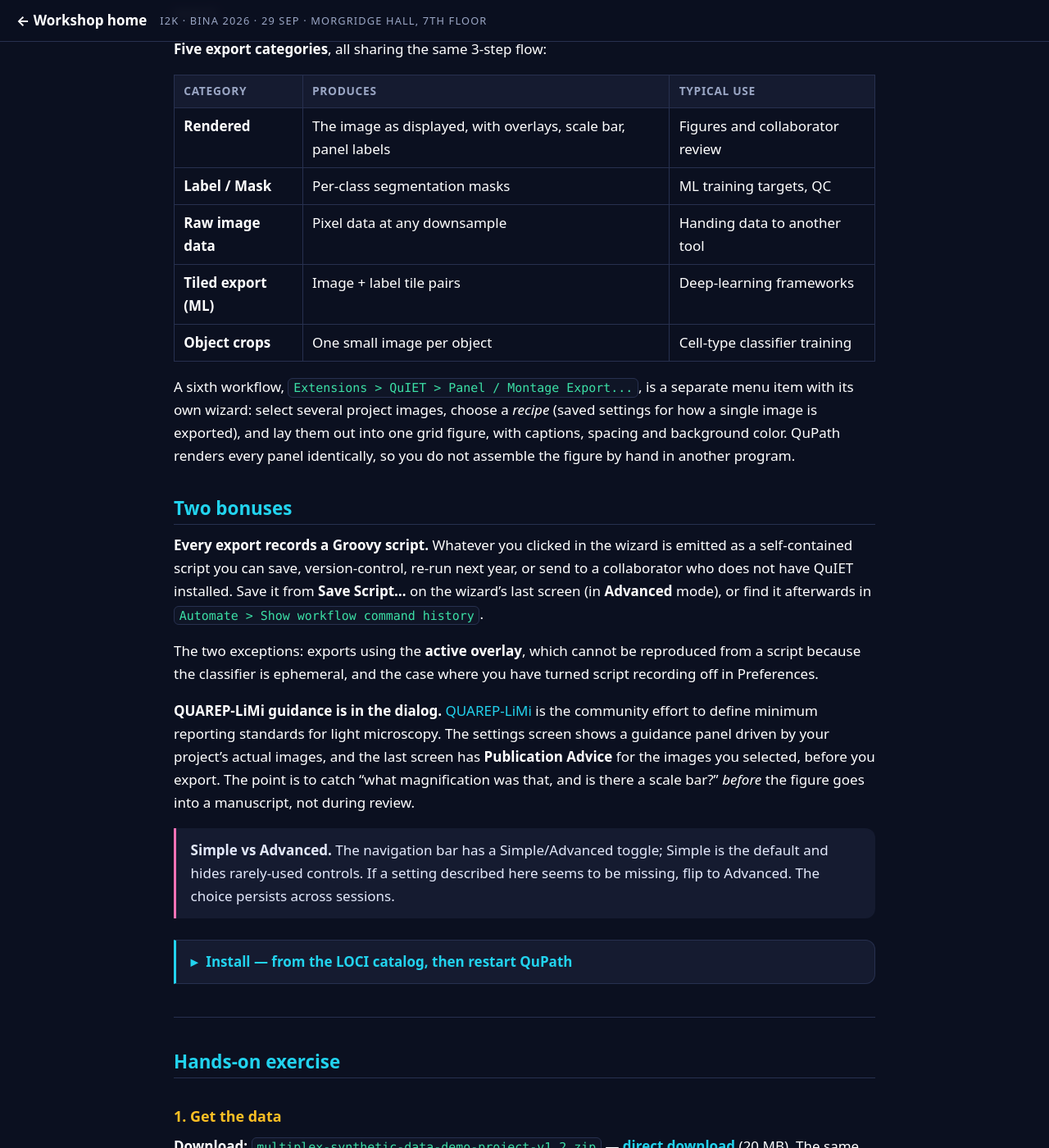
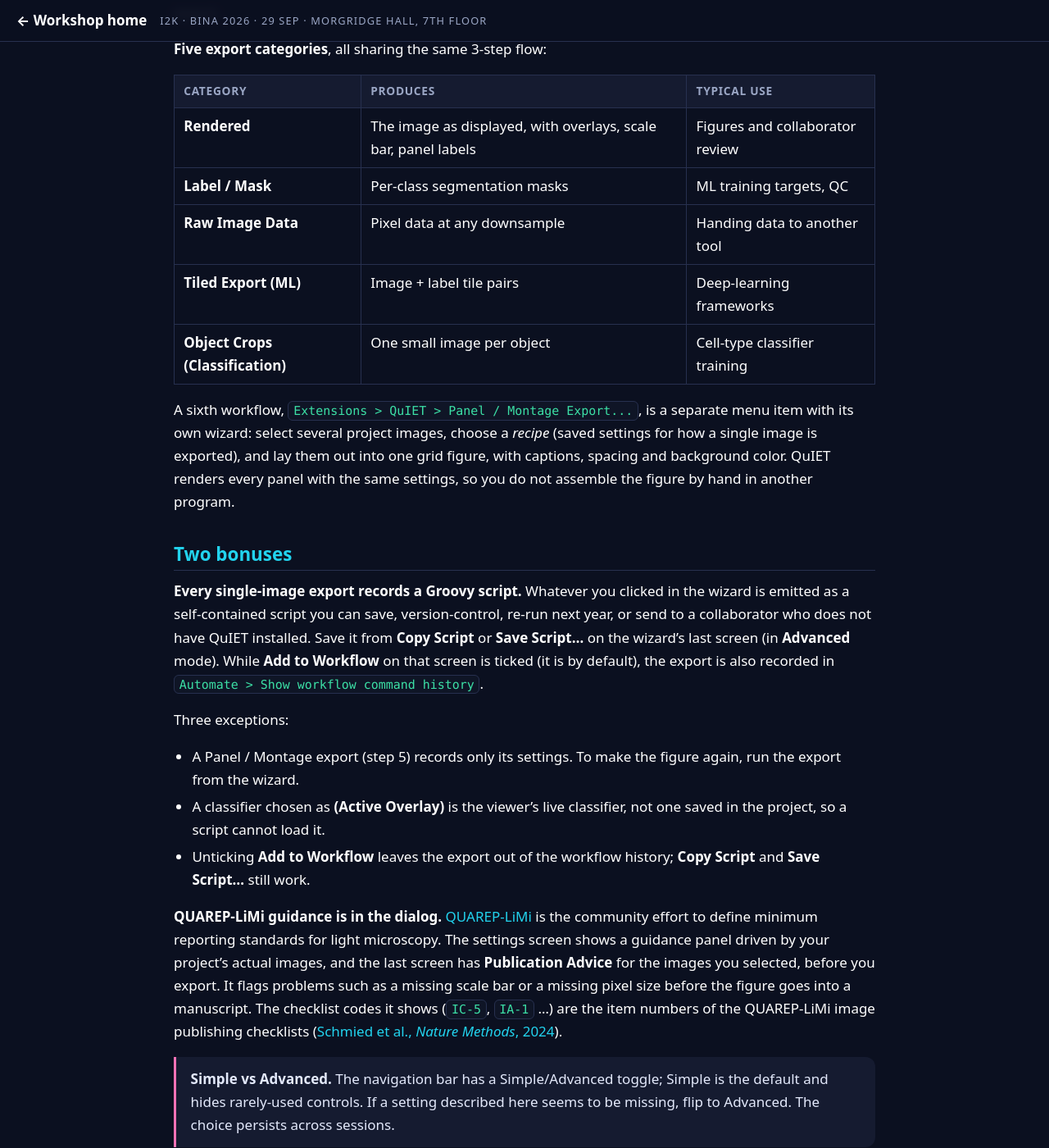
Before and after one commit to MichaelSNelson/BINA-I2K-2026-QuPath-Extensions, a Jekyll site: the page built from docs/01-quiet-image-export.md, in a window 1280 px wide and 1400 px high, scrolled down 1235 px. Shown: the whole window at 82% size. Built offline with Jekyll 4.4.1, drawn with Linux system fonts in a browser that asks for light colours; some of the changed text lies outside the part shown.

Commit message:
QuIET chapter: 1.3.1, review fixes, new Publication Advice screenshot
Version 1.3.1. Card names match the wizard; "QuIET renders" each panel; the
script exceptions are Panel / Montage, (Active Overlay) and Add to Workflow
(not "Preferences"); Copy Script also needs Advanced mode; the SVG cap counts
detections; the result folder opens by itself; export_info.txt contents as
written; the script rereads saved display settings; per-image display in
What to notice; QUAREP-LiMi checklist paper cited. With one image ticked the
advice is now one suggestion (IC-5): 1.3.1 recomputes it as the selection
changes, so the screenshot is retaken. Going-further bullet rewritten without
the unreleased Fiber Analysis maps.

Claude-Session: https://claude.ai/code/session_011vsVaz6bucybYzteLzjXpH

````diff
--- a/docs/01-quiet-image-export.md
+++ b/docs/01-quiet-image-export.md
@@ -12,7 +12,7 @@ title: QuIET - QuPath Image Export Toolkit
 | | |
 |---|---|
 | **Repository** | [uw-loci/qupath-extension-image-export-toolkit](https://github.com/uw-loci/qupath-extension-image-export-toolkit) |
-| **Extension version** | 1.3.0 |
+| **Extension version** | 1.3.1 |
 | **License** | Apache-2.0 |
 | **Requires** | QuPath 0.7.0+, Java 21+ |
 | **Where to find it** | `Extensions > QuIET > Image Export...` and `Extensions > QuIET > Panel / Montage Export...` |
@@ -44,33 +44,42 @@ category, configure it, pick your images, and export.
 |---|---|---|
 | **Rendered** | The image as displayed, with overlays, scale bar, panel labels | Figures and collaborator review |
 | **Label / Mask** | Per-class segmentation masks | ML training targets, QC |
-| **Raw image data** | Pixel data at any downsample | Handing data to another tool |
-| **Tiled export (ML)** | Image + label tile pairs | Deep-learning frameworks |
-| **Object crops** | One small image per object | Cell-type classifier training |
+| **Raw Image Data** | Pixel data at any downsample | Handing data to another tool |
+| **Tiled Export (ML)** | Image + label tile pairs | Deep-learning frameworks |
+| **Object Crops (Classification)** | One small image per object | Cell-type classifier training |
 
 A sixth workflow, `Extensions > QuIET > Panel / Montage Export...`, is a separate menu item with
 its own wizard:
 select several project images, choose a *recipe* (saved settings for how a single image is
 exported), and lay them out into one grid figure, with captions, spacing and background color.
-QuPath renders every panel identically, so you do not assemble the figure by hand in
-another program.
+QuIET renders every panel with the same settings, so you do not assemble the figure by hand
+in another program.
 
 ## Two bonuses
 
-**Every export records a Groovy script.** Whatever you clicked in the wizard is emitted as a
-self-contained script you can save, version-control, re-run next year, or send to a
-collaborator who does not have QuIET installed. Save it from **Save Script...** on the wizard's last screen
-(in **Advanced** mode), or find it afterwards in `Automate > Show workflow command history`.
+**Every single-image export records a Groovy script.** Whatever you clicked in the wizard is
+emitted as a self-contained script you can save, version-control, re-run next year, or send to
+a collaborator who does not have QuIET installed. Save it from **Copy Script** or **Save
+Script...** on the wizard's last screen (in **Advanced** mode). While **Add to Workflow** on that
+screen is ticked (it is by default), the export is also recorded in
+`Automate > Show workflow command history`.
 
-The two exceptions: exports using the **active overlay**, which cannot be reproduced from a
-script because the classifier is ephemeral, and the case where you have turned script recording
-off in Preferences.
+Three exceptions:
+
+- A Panel / Montage export (step 5) records only its settings. To make the figure again, run the
+  export from the wizard.
+- A classifier chosen as **(Active Overlay)** is the viewer's live classifier, not one saved in
+  the project, so a script cannot load it.
+- Unticking **Add to Workflow** leaves the export out of the workflow history; **Copy Script**
+  and **Save Script...** still work.
 
 **QUAREP-LiMi guidance is in the dialog.** [QUAREP-LiMi](https://quarep.org/) is the
 community effort to define minimum reporting standards for light microscopy. The settings screen
 shows a guidance panel driven by your project's actual images, and the last screen has
-**Publication Advice** for the images you selected, before you export. The point is to catch "what magnification was that,
-and is there a scale bar?" *before* the figure goes into a manuscript, not during review.
+**Publication Advice** for the images you selected, before you export. It flags problems such
+as a missing scale bar or a missing pixel size before the figure goes into a manuscript. The
+checklist codes it shows (`IC-5`, `IA-1` ...) are the item numbers of the QUAREP-LiMi image
+publishing checklists ([Schmied et al., *Nature Methods*, 2024](https://doi.org/10.1038/s41592-023-01987-9)).
 
 > **Simple vs Advanced.** The navigation bar has a Simple/Advanced toggle; Simple is the
 > default and hides rarely-used controls. If a setting described here seems to be missing,
@@ -146,15 +155,16 @@ The numbers match the badges in the picture below the table.
 |---|---|---|
 | 1 | **Render Mode** | **Object Overlay**. It starts on **None (no overlay source)**, which exports a clean image with no objects drawn |
 | 2 | **Downsample** | **1** |
-| 3 | **Output Format** | Leave it. Ticking an overlay in the next step switches it from **PNG** to **SVG** by itself, so the outlines stay sharp at any zoom |
+| 3 | **Output Format** | Leave it. It reads **PNG** until you tick row 4, then changes to **SVG** by itself. If it shows another format, choose **SVG** |
 | 4 | **Include annotations** | Ticked. The ground-truth points are annotations, and this box starts unticked. **Include detections**, the cell outlines, is already ticked |
 | 5 | **Show scale bar** | Ticked |
 | 6 | **Preview Current Image** | Click it to check the result before exporting |
 
 <img src="../images/quiet/step2-settings-numbered.png" alt="The Configure Export screen with red numbered badges down the left edge: 1 Render Mode set to Object Overlay, 2 Downsample set to 1, 3 Output Format showing SVG, 4 Include annotations ticked with Include detections ticked below it, 5 Show scale bar ticked, 6 the Preview Current Image button. The QUAREP-LiMi Publication Guidelines panel runs down the right side" width="820">
 
-The **Object Overlays** and **Scale Bar** sections may be collapsed when you arrive.
-**Click a section's title** to open it.
+SVG keeps the scale bar and the ground-truth points as sharp vector shapes; the collapsed box
+below explains what happens to the cell outlines. The **Object Overlays** and **Scale Bar**
+sections may be collapsed when you arrive. **Click a section's title** to open it.
 
 **Click Preview Current Image.** A window opens with the image as it will be exported: cell
 outlines, a colored dot on each cell, and a `200 µm` scale bar in the lower right. The window
@@ -178,20 +188,23 @@ The panel down the right is general QUAREP-LiMi guidance for the kind of export
 plus one line saying how many of your images it scanned and what type they are. Advice about
 the images you select comes at the next screen, under **Publication Advice**.
 
-SVG keeps outlines and the scale bar as vector shapes, but only up to 1000 objects. These
-images have about 1500 cells each, so QuIET draws the cells into the picture itself and keeps
-the scale bar as a vector.
+SVG keeps annotations and the scale bar as vector shapes, but keeps detections as vectors only
+up to 1000 of them. These images have about 1500 cells each, so QuIET draws the cell outlines
+into the picture itself; the ground-truth points (annotations) and the scale bar stay vector.
+
+The exported pixel size is the image's pixel size times the downsample: these images are
+0.5 µm per pixel, so downsample 4 would give 2 µm per pixel. `export_info.txt` records it.
 
 </details>
 
 #### 3.3 Choose one image and read the advice
 
-The wizard opens in **Simple** mode. **Save Script...**, which step 4 needs, only shows in
-**Advanced** mode.
+The wizard opens in **Simple** mode the first time. **Copy Script** and **Save Script...**,
+which step 4 needs, only show in **Advanced** mode.
 
 | # | Control | Do this |
 |---|---|---|
-| 1 | **Simple** / **Advanced** toggle | Click it so it reads **Advanced** |
+| 1 | **Simple** / **Advanced** toggle | If it reads **Simple**, click it so it reads **Advanced** |
 | 2 | **Deselect All** | Click it. Every image in the project starts ticked |
 | 3 | `tme_00.tif` | Tick it, and only it. The count beside **Deselect All** reads `1 images selected` |
 | 4 | **Copy Script** / **Save Script...** | Leave for step 4 |
@@ -204,19 +217,22 @@ The wizard opens in **Simple** mode. **Save Script...**, which step 4 needs, onl
 folder. Leave it.
 
 **Click Publication Advice [i].** A window lists what QuIET found in the images you
-selected, each item tagged with its QUAREP-LiMi checklist code. With the settings above you
-get two suggestions and no warnings. Remove the scale bar and an item about the missing scale
-bar appears.
+selected, each item tagged with its QUAREP-LiMi checklist code. With the settings above and
+one image ticked you get one suggestion and no warnings. Had **Show scale bar** been off, the
+list would also hold an item about the missing scale bar. With a second image ticked, a
+suggestion about per-image display settings (`IC-3`) joins it, because the advice follows your
+selection.
 
-<img src="../images/quiet/publication-advice.png" alt="The Publication Advice window: 0 issues, 0 warnings, 2 suggestions. The first, IC-3, is about per-image display settings and suggests Global Matched. The second, IC-5, is about a multi-channel image exported without split channels and suggests enabling Split channels" width="450">
+<img src="../images/quiet/publication-advice.png" alt="The Publication Advice window: 0 issues, 0 warnings, 1 suggestions. The suggestion, IC-5, Multi-channel image without split channels, says individual grayscale channel panels help readers see detail hidden in the merged composite, and its action is to enable Split channels in the Split Channel Export section" width="450">
 
 **Close the advice window**, then **click Export.** In a few seconds the bottom of the wizard
-reads `Exported 1 images.`, and **Open Result Folder** and **Close** appear beside **Export**.
-Leave the wizard open for step 4.
+reads `Exported 1 images.`, the result folder opens in your file browser, and **Open Result
+Folder** and **Close** appear beside **Export**. Leave the wizard open for step 4.
 
 #### 3.4 Check the result
 
-**Click Open Result Folder.** It holds two files:
+**Look in the folder that opened** (or click **Open Result Folder** if none did). It holds two
+files:
 
 ```
 export_info.txt
@@ -226,8 +242,11 @@ tme_00.svg
 **Open `tme_00.svg`** in a web browser. It matches the preview. Check that the scale bar is
 legible at the size you would print it.
 
-`export_info.txt` records the settings: category, downsample, pixel size (0.5 µm per pixel)
-and every channel's name and display color, ready for a figure legend.
+**Open `export_info.txt`.** It names the QuIET and QuPath versions, then lists the export
+category, the downsample, every channel's name and color, and the pixel size
+(`Pixel Size: 0.5 um/px (downsample 1x from 0.5 um/px)`), ready for a figure legend. It does not
+hold the brightness and contrast used: with the default display settings it says
+`Per-image (varies -- see QuPath project)`.
 
 ### 4. The reproducibility half
 
@@ -254,11 +273,16 @@ The output pane at the bottom lists each image as it goes, then
 **Open the `exports/rendered` folder again.** Beside `tme_00.svg` there are now eight PNGs,
 `tme_00.png` to `tme_07.png`, all rendered with the settings you chose in step 3.
 
-The script differs from the wizard in two ways, both written at the top of the script:
+The script differs from the wizard in three ways; the first two are written at the top of the
+script:
 
 - **It runs on every image in the project**, not only the ones you ticked.
 - **It writes PNG, not SVG.** SVG export needs QuIET installed; the script runs on any
   QuPath 0.7 without it, so you can send it to a collaborator.
+- **It reads each image's saved brightness and contrast when it runs.** If you change an
+  image's display and save it, a re-run uses the new settings. To pin them, choose
+  **Global Matched** or **Current Viewer Settings** under **Display Settings** (Advanced mode)
+  before copying the script.
 
 The **CONFIGURATION** block at the top holds every setting as a line you can edit, for
 example `def downsample = 1.0`, before running it again.
@@ -311,9 +335,9 @@ drag one panel onto another to swap them.
 
 #### 5.4 Open the figure
 
-**Click Open Result Folder.** `exports/panels` holds `panel_figure.png` and
-`panel_figure_info.txt`, which lists the layout, the recipe and the four source images in
-order.
+**Look in the folder that opened** (or click **Open Result Folder**). `exports/panels` holds
+`panel_figure.png` and `panel_figure_info.txt`, which lists the QuIET version, the layout, the
+recipe and the four source images in order.
 
 **Open `panel_figure.png`.** It looks like this: four panels drawn with the same recipe,
 lettered A to D, each with its own scale bar and its filename underneath.
@@ -322,8 +346,10 @@ lettered A to D, each with its own scale bar and its filename underneath.
 
 ### What to notice
 
-- Every panel in the montage got the same rendering, downsample and overlays, so differences
-  between panels come from the images and not from how each one was exported.
+- Every panel in the montage got the same recipe: the same downsample, overlays and scale bar.
+  Brightness and contrast are each image's own saved settings unless **Display Settings** is
+  **Global Matched** (Advanced mode); use Global Matched for a figure where readers compare
+  brightness between panels.
 - Publication Advice never blocks an export. It lists what a reviewer may ask about.
 - **Label / Mask** (the second category on the wizard's first screen) exports masks from the
   same annotations, for training a model, with no extra annotation work. Try it if you have
@@ -333,17 +359,23 @@ lettered A to D, each with its own scale bar and its filename underneath.
 
 ## Going further
 
-- Object Crops is the fastest route from "I have classified cells" to "I have a labeled
-  image dataset for a cell-type classifier."
+- Object Crops writes one small image per object, in a folder per class, ready for training a
+  cell-type classifier.
 - Tiled export writes image and label-mask tile pairs at a fixed tile size, for training a
   model outside QuPath (StarDist, Cellpose and similar tools). The
   [DL Pixel Classifier](02-dl-pixel-classifier.md) does not need it: it trains directly from
   the annotations in your QuPath project.
-- **Heatmaps on one scale.** Render Mode **Density / Map Overlay** draws a map over each
-  image: a QuPath density map, or a map file another tool wrote for each image (for example
-  Fiber Analysis's collagen density maps). Set **Color Range** to **Shared** or **Fixed** so
-  that one color means the same value in every image; the default stretches each image to
-  its own range, which makes images look alike when they are not.
+- **Maps on one color scale.** Render Mode **Density / Map Overlay** colors a map over each
+  image. In the **Overlay Source** section, **Map Source** chooses a density map saved in the
+  project (made with `Analyze > Density maps > Create density map...`) or a map file per image
+  written by another program, such as a probability map. The default **Color Range**, **Each
+  image: its own min to max**, stretches every image to its own range, so the same color means
+  different values in different images. Choose **Shared: percentiles of all exported images**
+  or **Fixed: the same values for every image** to put every image on one scale, and set
+  **Overlay Opacity** to 1 so the colors match the color scale bar. The range used is written
+  to `export_info.txt`. The
+  [repository README](https://github.com/uw-loci/qupath-extension-image-export-toolkit#readme) explains
+  the details, including how to find each image's map file.
 
 **Full documentation:** the
 [repository README](https://github.com/uw-loci/qupath-extension-image-export-toolkit#readme).
````
Also changed, not shown: images/quiet/publication-advice.png.
